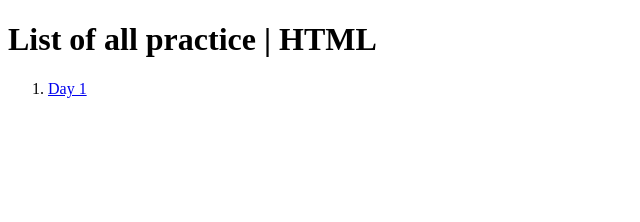
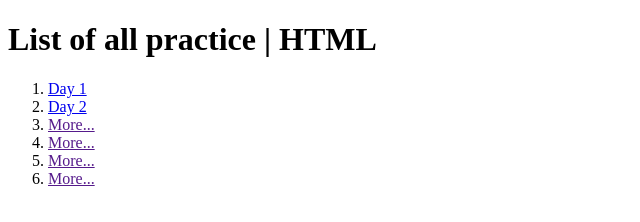
Before and after one commit to nayem-ahmedz/web-dev, a plain HTML site: page practices/html/list.html in a window 1280 px wide. Shown: the whole page, without its empty margins (0-640 px from the left). Drawn offline with Linux system fonts and the light colour scheme.

Commit message:
Update list.html

```diff
--- a/practices/html/list.html
+++ b/practices/html/list.html
@@ -8,7 +8,12 @@
 <body>
     <h1>List of all practice | HTML</h1>
     <ol>
-        <li> <a href="/practices/html/5-feb24.html">Day 1</a> </li>
+        <li> <a href="/practices/html/day-1.html">Day 1</a> </li>
+        <li> <a href="/practices/html/day-2.html">Day 2</a> </li>
+        <li> <a href="">More...</a> </li>
+        <li> <a href="">More...</a> </li>
+        <li> <a href="">More...</a> </li>
+        <li> <a href="">More...</a> </li>
     </ol>
 </body>
 </html>
```
